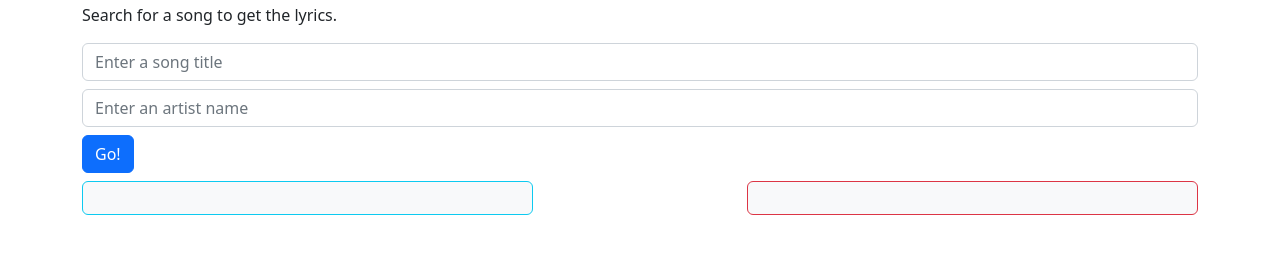
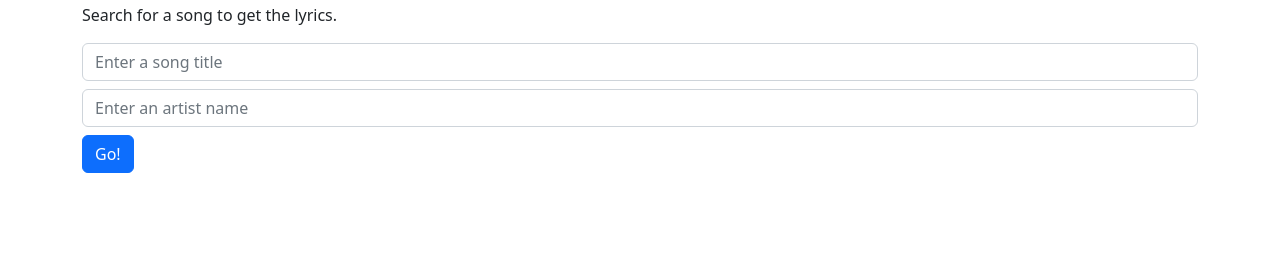
Before and after one commit to besure94/Song-Lyrics-Synonymizer, a website built with webpack: page src/index.html in a window 1280 px wide. Shown: the part 53-306 px from the top of the page. Built offline with nearby package versions, Linux system fonts and the light colour scheme.

Commit message:
add functionality to hide cards on initial load

```diff
--- a/src/index.html
+++ b/src/index.html
@@ -23,7 +23,7 @@
         </form>
         <div class="row my-2">
           <div class="col-5">
-            <div class="card text-bg-light border-info">
+            <div id="lyricsCard" class="card text-bg-light border-info hidden">
               <div id="lyricsDiv" class="card-body"></div>
             </div>
           </div>
@@ -33,7 +33,7 @@
             </div>
           </div>
           <div class="col-5">
-            <div class="card text-bg-light border-danger">
+            <div id="synonymizedLyricsCard" class="card text-bg-light border-danger hidden">
               <div id="synonymizedLyricsDiv" class="card-body"></div>
             </div>
           </div>
--- a/src/index.js
+++ b/src/index.js
@@ -19,6 +19,7 @@ async function getSynonymizedLyrics(lyrics) {
 
 function displaySongLyrics(response) {
   document.querySelector("div#lyricsDiv").innerText = "";
+  document.querySelector("div#lyricsCard").setAttribute("class", "card text-bg-light border-info");
   const displayLyrics = document.createElement("p");
   displayLyrics.innerText = response;
   document.querySelector("div#lyricsDiv").appendChild(displayLyrics);
@@ -26,6 +27,7 @@ function displaySongLyrics(response) {
 
 function displaySynonymizedLyrics(synonymizedLyrics) {
   document.querySelector("div#synonymizedLyricsDiv").innerText = "";
+  document.querySelector("div#synonymizedLyricsCard").setAttribute("class", "card text-bg-light border-danger");
   const displayLyrics = document.createElement("p");
   displayLyrics.innerText = synonymizedLyrics;
   document.querySelector("div#synonymizedLyricsDiv").appendChild(displayLyrics);
```
